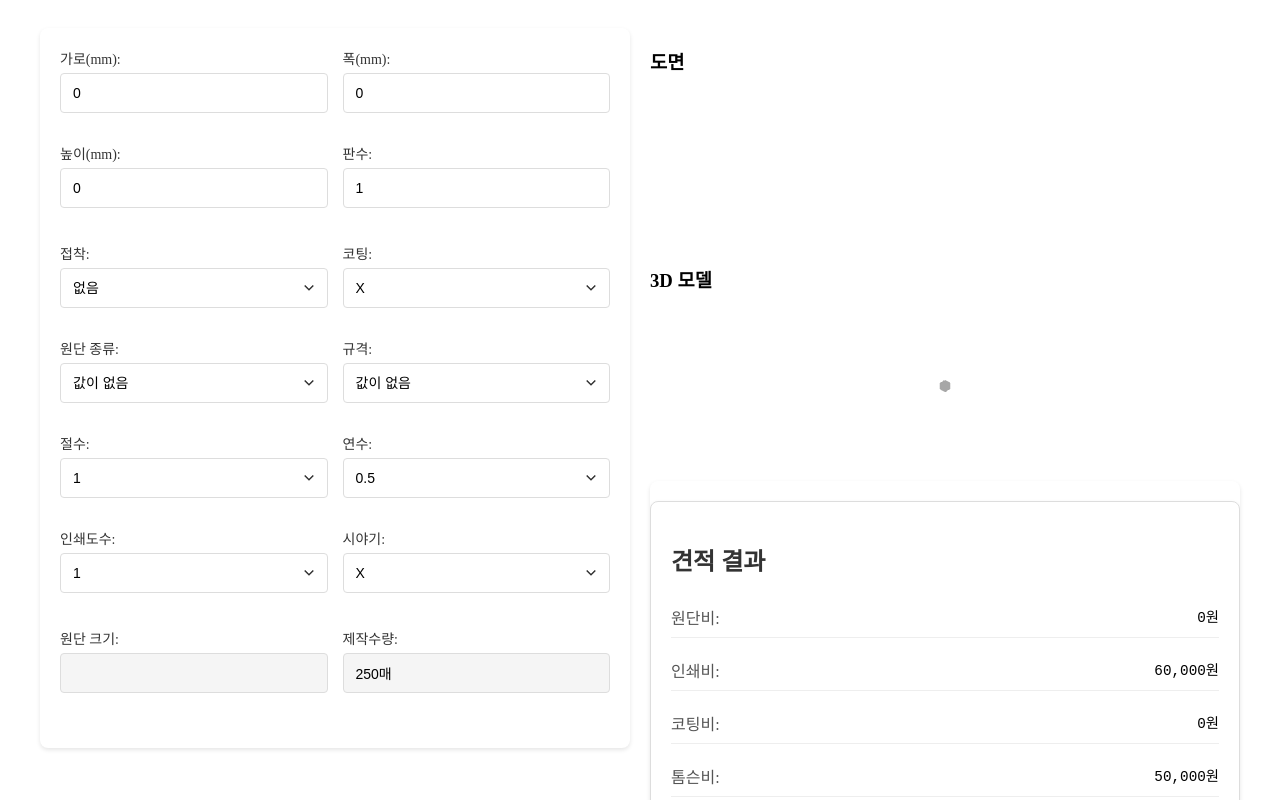
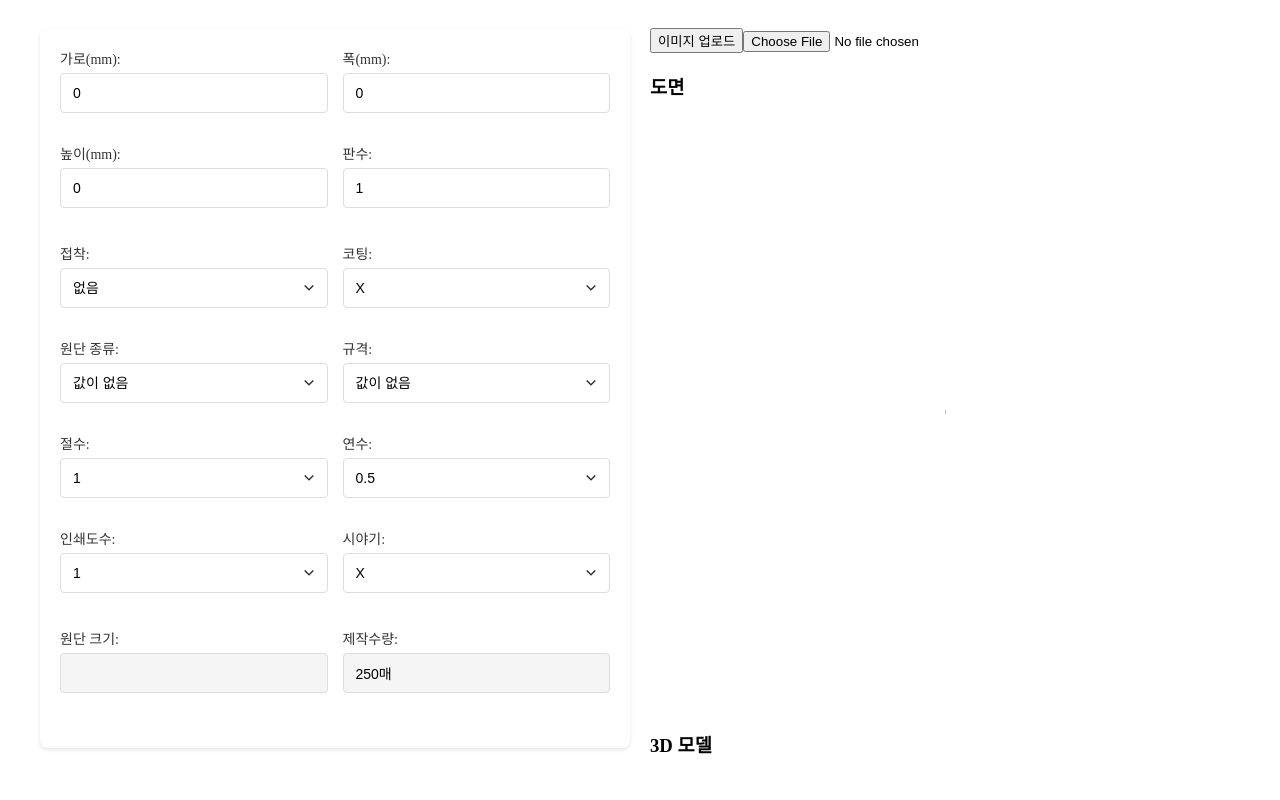
Before and after one commit to PinkMster/Box, a React (Vite) app: page / in a window 1280 px wide. Shown: the top 800 px of the page. Built offline with nearby package versions, Linux system fonts and the light colour scheme.

Commit message:
도면에 사진 삽입기능 추가

```diff
--- a/src/components/CardboardBoxPreview.jsx
+++ b/src/components/CardboardBoxPreview.jsx
@@ -1,212 +1,368 @@
-import React, { useState, useRef } from 'react';
+import React, { useState, useRef, useEffect } from 'react';
 import { Canvas } from '@react-three/fiber';
 import { OrbitControls } from '@react-three/drei';
+import * as THREE from 'three';
 import PropTypes from 'prop-types';
 
-// 박스 도면 컴포넌트
-const BoxBlueprint = ({ width, height, depth }) => {
-  // 도면 스케일 계산
-  const scale = 0.3;
+const ImageEditor = ({ onImageChange, imageData }) => {
+  const inputRef = useRef(null);
+
+  const handleImageUpload = (e) => {
+    const file = e.target.files[0];
+    if (file) {
+      const reader = new FileReader();
+      reader.onload = (event) => {
+        onImageChange({
+          url: event.target.result,
+          rotation: 0,
+          scale: 1,
+          position: { x: 0, y: 0 },
+          panel: 'front'
+        });
+      };
+      reader.readAsDataURL(file);
+    }
+  };
+
+  const handleRotationChange = (e) => {
+    const newRotation = parseInt(e.target.value);
+    if (imageData) {
+      onImageChange({
+        ...imageData,
+        rotation: newRotation
+      });
+    }
+  };
+
+  const handleScaleChange = (e) => {
+    const newScale = parseFloat(e.target.value);
+    if (imageData) {
+      onImageChange({
+        ...imageData,
+        scale: newScale
+      });
+    }
+  };
+
+  return (
+    <div className="p-4 bg-gray-50 rounded-lg mb-4">
+      <div className="space-y-4">
+        <button
+          onClick={() => inputRef.current.click()}
+          className="bg-blue-500 text-white px-4 py-2 rounded hover:bg-blue-600"
+        >
+          이미지 업로드
+        </button>
+        <input
+          ref={inputRef}
+          type="file"
+          accept="image/*"
+          onChange={handleImageUpload}
+          className="hidden"
+        />
+        {imageData && (
+          <div className="flex items-center gap-4">
+            <div className="flex-1">
+              <label className="block text-sm mb-1">회전 ({imageData.rotation}°)</label>
+              <input
+                type="range"
+                min="0"
+                max="360"
+                value={imageData.rotation}
+                onChange={handleRotationChange}
+                className="w-full"
+              />
+            </div>
+            <div className="flex-1">
+              <label className="block text-sm mb-1">크기 ({imageData.scale}x)</label>
+              <input
+                type="range"
+                min="0.1"
+                max="2"
+                step="0.1"
+                value={imageData.scale}
+                onChange={handleScaleChange}
+                className="w-full"
+              />
+            </div>
+          </div>
+        )}
+      </div>
+    </div>
+  );
+};
+
+const BoxBlueprint = ({ width, height, depth, imageData, onImageMove }) => {
+  const svgRef = useRef(null);
+  const isDragging = useRef(false);
+  const startPos = useRef({ x: 0, y: 0 });
+  const currentPanel = useRef(null);
+
+  const maxSize = Math.max(width, height * 3 + depth * 2);
+  const scale = Math.min(1, 500 / maxSize);
+
   const w = width * scale;
   const h = height * scale;
   const d = depth * scale;
 
-  // 여백 계산 (톰슨칼 자국용)
-  const margin = Math.min(w, h, d) * 0.1;
-  const flapHeight = d * 0.8;
+  const totalWidth = w + (d * 2) + 80;
+  const totalHeight = h * 3 + (d * 2) + 80;
 
-  // 전체 도면 크기 계산
-  const totalWidth = w + (d * 2) + (margin * 4);
-  const totalHeight = h + (d * 2) + (margin * 4);
+  const startX = 40;
+  const startY = 40;
+  const baseX = startX + d;
+  const baseY = startY + d;
 
-  // 톰슨칼 자국 패턴 생성
-  const createThompsonCut = (x1, y1, x2, y2) => {
-    const length = 5; // 자국 길이
-    const gap = 3; // 자국 간격
-    const dx = x2 - x1;
-    const dy = y2 - y1;
-    const distance = Math.sqrt(dx * dx + dy * dy);
-    const count = Math.floor(distance / (length + gap));
-    let pattern = '';
+  // 각 패널의 위치와 크기 정의
+  const panels = {
+    front: { x: baseX, y: baseY, width: w, height: h },
+    back: { x: baseX, y: baseY + h + d, width: w, height: h },
+    left: { x: startX, y: baseY, width: d, height: h },
+    right: { x: baseX + w, y: baseY, width: d, height: h },
+    top: { x: baseX, y: startY, width: w, height: d },
+    bottom: { x: baseX, y: baseY + h, width: w, height: d }
+  };
 
-    for (let i = 0; i < count; i++) {
-      const startPercent = i * (length + gap) / distance;
-      const endPercent = (i * (length + gap) + length) / distance;
-      const startX = x1 + dx * startPercent;
-      const startY = y1 + dy * startPercent;
-      const endX = x1 + dx * endPercent;
-      const endY = y1 + dy * endPercent;
-      pattern += `M ${startX} ${startY} L ${endX} ${endY} `;
-    }
+  // 특정 좌표가 어느 패널 안에 있는지 확인하는 함수
+  const getPanelAtPosition = (x, y) => {
+    return Object.entries(panels).find(([_, panel]) => {
+      return x >= panel.x &&
+             x <= panel.x + panel.width &&
+             y >= panel.y &&
+             y <= panel.y + panel.height;
+    });
+  };
 
-    return pattern;
+  const handleMouseDown = (e) => {
+    if (!imageData) return;
+
+    const svg = svgRef.current;
+    const pt = svg.createSVGPoint();
+    pt.x = e.clientX;
+    pt.y = e.clientY;
+    const svgP = pt.matrixTransform(svg.getScreenCTM().inverse());
+
+    // 현재 위치의 패널 확인
+    const panelInfo = getPanelAtPosition(svgP.x, svgP.y);
+    if (!panelInfo) return;
+
+    const [panelName, panel] = panelInfo;
+    currentPanel.current = { name: panelName, ...panel };
+
+    isDragging.current = true;
+    startPos.current = {
+      x: svgP.x - (imageData.position?.x || 0),
+      y: svgP.y - (imageData.position?.y || 0)
+    };
+  };
+
+  const handleMouseMove = (e) => {
+    if (!isDragging.current || !imageData || !currentPanel.current) return;
+
+    const svg = svgRef.current;
+    const pt = svg.createSVGPoint();
+    pt.x = e.clientX;
+    pt.y = e.clientY;
+    const svgP = pt.matrixTransform(svg.getScreenCTM().inverse());
+
+    // 현재 마우스 위치의 패널 확인
+    const newPanelInfo = getPanelAtPosition(svgP.x, svgP.y);
+    if (!newPanelInfo) return;
+
+    const [newPanelName, newPanel] = newPanelInfo;
+
+    // 패널 내에서의 상대 위치 계산
+    const relativeX = svgP.x - newPanel.x;
+    const relativeY = svgP.y - newPanel.y;
+
+    onImageMove({
+      x: relativeX,
+      y: relativeY,
+      panel: newPanelName
+    });
+  };
+
+  const handleMouseUp = () => {
+    isDragging.current = false;
+    currentPanel.current = null;
   };
 
   return (
     <div className="w-full h-full bg-white">
       <svg
+        ref={svgRef}
         viewBox={`0 0 ${totalWidth} ${totalHeight}`}
         className="w-full h-full"
         style={{ backgroundColor: 'white' }}
+        onMouseDown={handleMouseDown}
+        onMouseMove={handleMouseMove}
+        onMouseUp={handleMouseUp}
+        onMouseLeave={handleMouseUp}
       >
+        {/* 각 패널에 대한 클리핑 패스 정의 */}
         <defs>
-          <pattern id="foldLine" patternUnits="userSpaceOnUse" width="8" height="1">
-            <line x1="0" y1="0" x2="4" y2="0" stroke="#6B7280" strokeWidth="0.5" />
-          </pattern>
+          {Object.entries(panels).map(([key, panel]) => (
+            <clipPath key={key} id={`boxClip-${key}`}>
+              <rect x={panel.x} y={panel.y} width={panel.width} height={panel.height} />
+            </clipPath>
+          ))}
         </defs>
 
-        {/* 메인 박스 본체 */}
-        <g transform={`translate(${margin + d}, ${margin + d})`}>
-          {/* 중앙 패널 */}
-          <rect x="0" y="0" width={w} height={h} fill="none" stroke="#FF69B4" strokeWidth="1" />
+        {/* 이미지 렌더링 */}
+        {imageData?.url && imageData.panel && (
+          <g clipPath={`url(#boxClip-${imageData.panel})`}>
+            <image
+              href={imageData.url}
+              x={panels[imageData.panel].x + imageData.position.x}
+              y={panels[imageData.panel].y + imageData.position.y}
+              width={panels[imageData.panel].width}
+              height={panels[imageData.panel].height}
+              transform={`
+                rotate(${imageData.rotation || 0}
+                  ${panels[imageData.panel].x + panels[imageData.panel].width/2}
+                  ${panels[imageData.panel].y + panels[imageData.panel].height/2})
+                scale(${imageData.scale || 1})
+              `}
+              preserveAspectRatio="xMidYMid slice"
+            />
+          </g>
+        )}
 
-          {/* 왼쪽 패널 */}
-          <path
-            d={`M 0 0
-                h -${d}
-                v ${h}
-                h ${d}`}
-            fill="none"
-            stroke="#FF69B4"
-            strokeWidth="1"
-          />
+        {/* 박스 외곽선 */}
+        <rect x={baseX} y={baseY} width={w} height={h} fill="none" stroke="black" strokeWidth="1" />
+        <rect x={baseX} y={startY} width={w} height={d} fill="none" stroke="black" strokeWidth="1" />
+        <rect x={baseX} y={baseY + h} width={w} height={d} fill="none" stroke="black" strokeWidth="1" />
+        <rect x={startX} y={baseY} width={d} height={h} fill="none" stroke="black" strokeWidth="1" />
+        <rect x={baseX + w} y={baseY} width={d} height={h} fill="none" stroke="black" strokeWidth="1" />
+        <rect x={baseX} y={baseY + h + d} width={w} height={h} fill="none" stroke="black" strokeWidth="1" />
 
-          {/* 오른쪽 패널 */}
-          <path
-            d={`M ${w} 0
-                h ${d}
-                v ${h}
-                h -${d}`}
-            fill="none"
-            stroke="#FF69B4"
-            strokeWidth="1"
-          />
-
-          {/* 상단 플랩 */}
-          <path
-            d={`M 0 -${d}
-                h ${w}
-                l ${flapHeight} -${flapHeight}
-                h -${w + 2 * flapHeight}
-                l ${flapHeight} ${flapHeight}`}
-            fill="none"
-            stroke="#FF69B4"
-            strokeWidth="1"
-          />
-
-          {/* 하단 플랩 */}
-          <path
-            d={`M 0 ${h}
-                h ${w}
-                l ${flapHeight} ${flapHeight}
-                h -${w + 2 * flapHeight}
-                l ${flapHeight} -${flapHeight}`}
-            fill="none"
-            stroke="#FF69B4"
-            strokeWidth="1"
-          />
-
-          {/* 접힘선 */}
-          <line x1="0" y1="0" x2="0" y2={h} stroke="url(#foldLine)" />
-          <line x1={w} y1="0" x2={w} y2={h} stroke="url(#foldLine)" />
-          <line x1="0" y1="0" x2={w} y2="0" stroke="url(#foldLine)" />
-          <line x1="0" y1={h} x2={w} y2={h} stroke="url(#foldLine)" />
-
-          {/* 톰슨칼 자국 */}
-          <path
-            d={createThompsonCut(-d, 0, -d, h)}
-            stroke="#FF69B4"
-            strokeWidth="0.5"
-            fill="none"
-          />
-          <path
-            d={createThompsonCut(w + d, 0, w + d, h)}
-            stroke="#FF69B4"
-            strokeWidth="0.5"
-            fill="none"
-          />
-
-          {/* 치수 텍스트 */}
-          <text x={w/2} y={h/2} fill="#4B5563" fontSize={Math.min(w, h) * 0.1}>
-            앞면
-          </text>
-          <text x={w/2} y={-d/2} fill="#4B5563" fontSize={Math.min(w, h) * 0.1}>
-            윗면
-          </text>
-          <text x={w/2} y={h + d/2} fill="#4B5563" fontSize={Math.min(w, h) * 0.1}>
-            아랫면
-          </text>
+        {/* 접는 선 */}
+        <g stroke="black" strokeDasharray="5,5" strokeWidth="0.5">
+          <line x1={baseX} y1={startY} x2={baseX} y2={baseY + h + d * 2} />
+          <line x1={baseX + w} y1={startY} x2={baseX + w} y2={baseY + h + d * 2} />
+          <line x1={startX} y1={baseY} x2={baseX + w + d} y2={baseY} />
+          <line x1={startX} y1={baseY + h} x2={baseX + w + d} y2={baseY + h} />
+          <line x1={baseX} y1={baseY + h + d} x2={baseX + w} y2={baseY + h + d} />
         </g>
       </svg>
     </div>
   );
 };
 
-// 3D 박스 모델 컴포넌트
-const BoxModel = ({ dimensions, material }) => {
-  const mesh = useRef();
+const BoxModel = ({ dimensions, material, imageData }) => {
+  const { width, height, depth } = dimensions;
+  const [textures, setTextures] = useState({});
+
+  const w = Math.max(0.1, width / 100);
+  const h = Math.max(0.1, height / 100);
+  const d = Math.max(0.1, depth / 100);
+
+  useEffect(() => {
+    if (imageData?.url) {
+      const loader = new THREE.TextureLoader();
+      loader.load(imageData.url, (loadedTexture) => {
+        // 텍스처 설정
+        const newTexture = loadedTexture.clone();
+        newTexture.wrapS = THREE.ClampToEdgeWrapping;
+        newTexture.wrapT = THREE.ClampToEdgeWrapping;
+        newTexture.center.set(0.5, 0.5);
+        newTexture.rotation = (imageData.rotation || 0) * Math.PI / 180;
+        newTexture.repeat.set(imageData.scale || 1, imageData.scale || 1);
+
+        if (imageData.position) {
+          let offsetX = (imageData.position.x / (imageData.panel === 'left' || imageData.panel === 'right' ? depth : width));
+          let offsetY = (-imageData.position.y / (imageData.panel === 'top' || imageData.panel === 'bottom' ? depth : height));
+          newTexture.offset.set(offsetX, offsetY);
+        }
+
+        newTexture.needsUpdate = true;
+        setTextures({ ...textures, [imageData.panel || 'front']: newTexture });
+      });
+    }
+  }, [imageData, width, height, depth]);
+
+  const createMaterial = (face) => {
+    return new THREE.MeshStandardMaterial({
+      map: textures[face],
+      color: material === 'KRAFT' ? '#D4B492' : material === 'BLACK' ? '#2D2D2D' : '#FFFFFF',
+      roughness: 0.7,
+      metalness: 0.1,
+    });
+  };
 
   return (
-    <group ref={mesh}>
-      {/* 메인 박스 본체 */}
-      <mesh castShadow receiveShadow position={[0, 0, 0]}>
-        <boxGeometry
-          args={[
-            Math.max(0.1, dimensions.width / 100),
-            Math.max(0.1, dimensions.height / 100),
-            Math.max(0.1, dimensions.depth / 100)
-          ]}
-        />
-        <meshStandardMaterial
-          color={material === 'KRAFT' ? '#D4B492' : material === 'BLACK' ? '#2D2D2D' : '#FFFFFF'}
-          roughness={0.7}
-          metalness={0.1}
-        />
+    <group>
+      {/* 앞면 */}
+      <mesh position={[0, 0, d/2]}>
+        <planeGeometry args={[w, h]} />
+        <primitive object={createMaterial('front')} />
       </mesh>
 
-      {/* 플랩 표현 */}
-      <mesh position={[0, dimensions.height/200, 0]}>
-        <boxGeometry
-          args={[
-            Math.max(0.05, dimensions.width / 100),
-            0.01,
-            Math.max(0.05, dimensions.depth / 100)
-          ]}
-        />
-        <meshStandardMaterial
-          color={material === 'KRAFT' ? '#C4A482' : material === 'BLACK' ? '#1D1D1D' : '#F0F0F0'}
-          roughness={0.7}
-        />
+      {/* 뒷면 */}
+      <mesh position={[0, 0, -d/2]} rotation={[0, Math.PI, 0]}>
+        <planeGeometry args={[w, h]} />
+        <primitive object={createMaterial('back')} />
+      </mesh>
+
+      {/* 왼쪽 */}
+      <mesh position={[-w/2, 0, 0]} rotation={[0, -Math.PI/2, 0]}>
+        <planeGeometry args={[d, h]} />
+        <primitive object={createMaterial('left')} />
+      </mesh>
+
+      {/* 오른쪽 */}
+      <mesh position={[w/2, 0, 0]} rotation={[0, Math.PI/2, 0]}>
+        <planeGeometry args={[d, h]} />
+        <primitive object={createMaterial('right')} />
+      </mesh>
+
+      {/* 위 */}
+      <mesh position={[0, h/2, 0]} rotation={[-Math.PI/2, 0, 0]}>
+        <planeGeometry args={[w, d]} />
+        <primitive object={createMaterial('top')} />
+      </mesh>
+
+      {/* 아래 */}
+      <mesh position={[0, -h/2, 0]} rotation={[Math.PI/2, 0, 0]}>
+        <planeGeometry args={[w, d]} />
+        <primitive object={createMaterial('bottom')} />
       </mesh>
     </group>
   );
 };
 
-// 메인 프리뷰 컴포넌트
 const CardboardBoxPreview = ({ dimensions, materialType }) => {
+  const [imageData, setImageData] = useState(null);
+
+  const handleImageMove = (movement) => {
+    if (imageData) {
+      setImageData({
+        ...imageData,
+        position: { x: movement.x, y: movement.y },
+        panel: movement.panel
+      });
+    }
+  };
+
   return (
     <div className="w-full space-y-4">
+      <ImageEditor onImageChange={setImageData} imageData={imageData} />
       <div className="flex justify-between gap-4">
         <div className="w-1/2 h-96">
           <h3 className="text-lg font-semibold mb-2">도면</h3>
-          <BoxBlueprint {...dimensions} />
+          <BoxBlueprint {...dimensions} imageData={imageData} onImageMove={handleImageMove} />
         </div>
         <div className="w-1/2 h-96">
           <h3 className="text-lg font-semibold mb-2">3D 모델</h3>
           <div className="w-full h-full bg-gray-100 rounded-lg">
-            <Canvas
-              camera={{ position: [1, 1, 1], fov: 60 }}
-              shadows
-            >
+            <Canvas camera={{ position: [2, 2, 2], fov: 50 }} shadows>
               <ambientLight intensity={0.6} />
-              <directionalLight
-                position={[5, 5, 5]}
-                intensity={0.8}
-                castShadow
-                shadow-mapSize-width={1024}
-                shadow-mapSize-height={1024}
+              <directionalLight position={[5, 5, 5]} intensity={0.8} castShadow />
+              <BoxModel
+                dimensions={dimensions}
+                material={materialType}
+                imageData={imageData}
               />
-              <BoxModel dimensions={dimensions} material={materialType} />
               <OrbitControls
                 enableZoom={true}
                 enablePan={true}
@@ -221,13 +377,4 @@ const CardboardBoxPreview = ({ dimensions, materialType }) => {
   );
 };
 
-CardboardBoxPreview.propTypes = {
-  dimensions: PropTypes.shape({
-    width: PropTypes.number.isRequired,
-    height: PropTypes.number.isRequired,
-    depth: PropTypes.number.isRequired,
-  }).isRequired,
-  materialType: PropTypes.string.isRequired,
-};
-
 export default CardboardBoxPreview;
```
Also changed, not shown: 1 other file (tests, documents, lock files or other folders).
